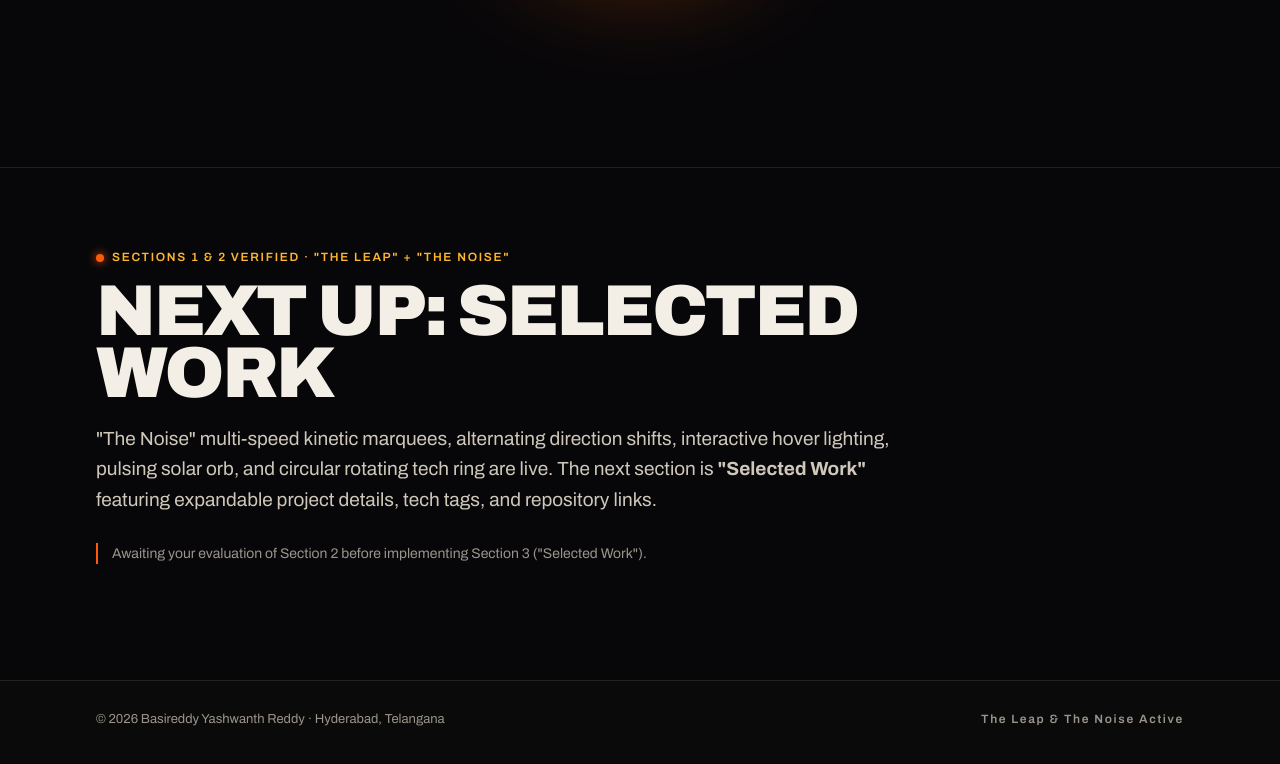
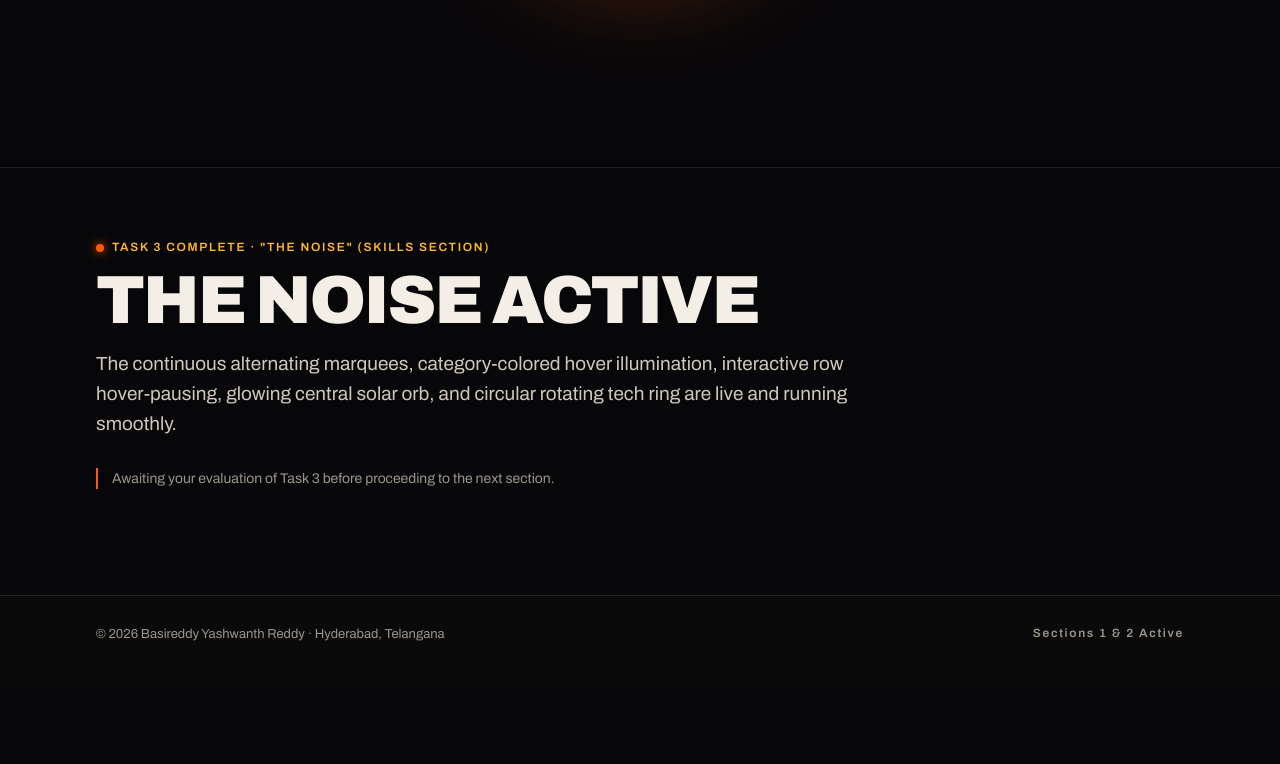
Before and after one commit to byreddy899/Portfolio, a React (Vite) app: page / in a window 1280 px wide. Shown: the part 3872-4636 px from the top of the page. After the commit the page ends 4560 px from the top, so only its background shows below. Built offline with nearby package versions, Linux system fonts and the light colour scheme.

Commit message:
chore: ensure strictly only The Leap and The Noise sections are active in App layout

```diff
--- a/src/App.tsx
+++ b/src/App.tsx
@@ -44,17 +44,17 @@ export const App: React.FC = () => {
         items={navigation}
       />
 
-      {/* 3. Section 1: The Leap (Full-screen Cinematic Hero Experience) */}
+      {/* 3. Section 1: The Leap (Hero Section) */}
       <TheLeap />
 
-      {/* 4. Section 2: The Noise (Technology Marquees & Pulsing Solar Orb) */}
+      {/* 4. Section 2: The Noise (Skills Section) */}
       <TheNoise />
 
-      {/* 5. Section 2 Completion Boundary */}
+      {/* 5. Section 2 Boundary */}
       <main style={{ position: 'relative', zIndex: 2, background: 'var(--bg)' }}>
         <section
           style={{
-            padding: '80px 0 100px',
+            padding: '70px 0 90px',
             borderTop: '1px solid var(--line-light)'
           }}
         >
@@ -80,17 +80,17 @@ export const App: React.FC = () => {
                     boxShadow: '0 0 10px var(--fire)'
                   }}
                 />
-                Sections 1 &amp; 2 Verified · "The Leap" + "The Noise"
+                Task 3 Complete · "The Noise" (Skills Section)
               </div>
 
               <h2
                 className="big"
                 style={{
                   margin: '0 0 16px',
-                  fontSize: 'clamp(32px, 6vw, 72px)'
+                  fontSize: 'clamp(32px, 6vw, 68px)'
                 }}
               >
-                Next Up: Selected Work
+                The Noise Active
               </h2>
 
               <p
@@ -101,14 +101,12 @@ export const App: React.FC = () => {
                   marginBottom: '28px'
                 }}
               >
-                "The Noise" multi-speed kinetic marquees, alternating direction shifts, interactive hover lighting,
-                pulsing solar orb, and circular rotating tech ring are live.
-                The next section is <strong>"Selected Work"</strong> featuring expandable project details, tech tags,
-                and repository links.
+                The continuous alternating marquees, category-colored hover illumination, interactive row hover-pausing,
+                glowing central solar orb, and circular rotating tech ring are live and running smoothly.
               </p>
 
               <div className="note" style={{ maxWidth: '620px' }}>
-                Awaiting your evaluation of Section 2 before implementing Section 3 ("Selected Work").
+                Awaiting your evaluation of Task 3 before proceeding to the next section.
               </div>
             </div>
           </Container>
@@ -139,7 +137,7 @@ export const App: React.FC = () => {
           >
             <span>© 2026 Basireddy Yashwanth Reddy · Hyderabad, Telangana</span>
             <span className="sm" style={{ color: 'var(--mute)', textTransform: 'none' }}>
-              The Leap &amp; The Noise Active
+              Sections 1 &amp; 2 Active
             </span>
           </div>
         </Container>
```
